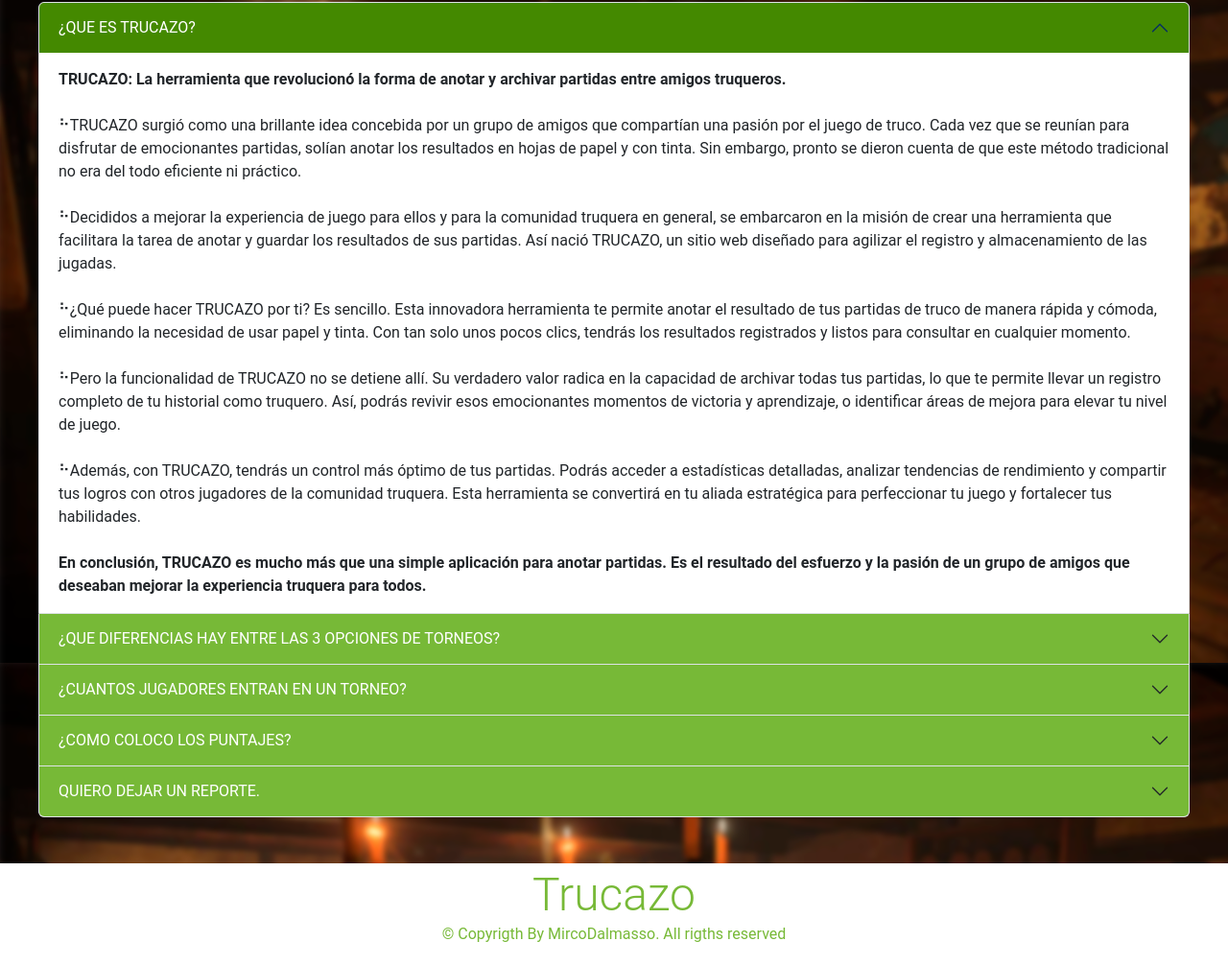
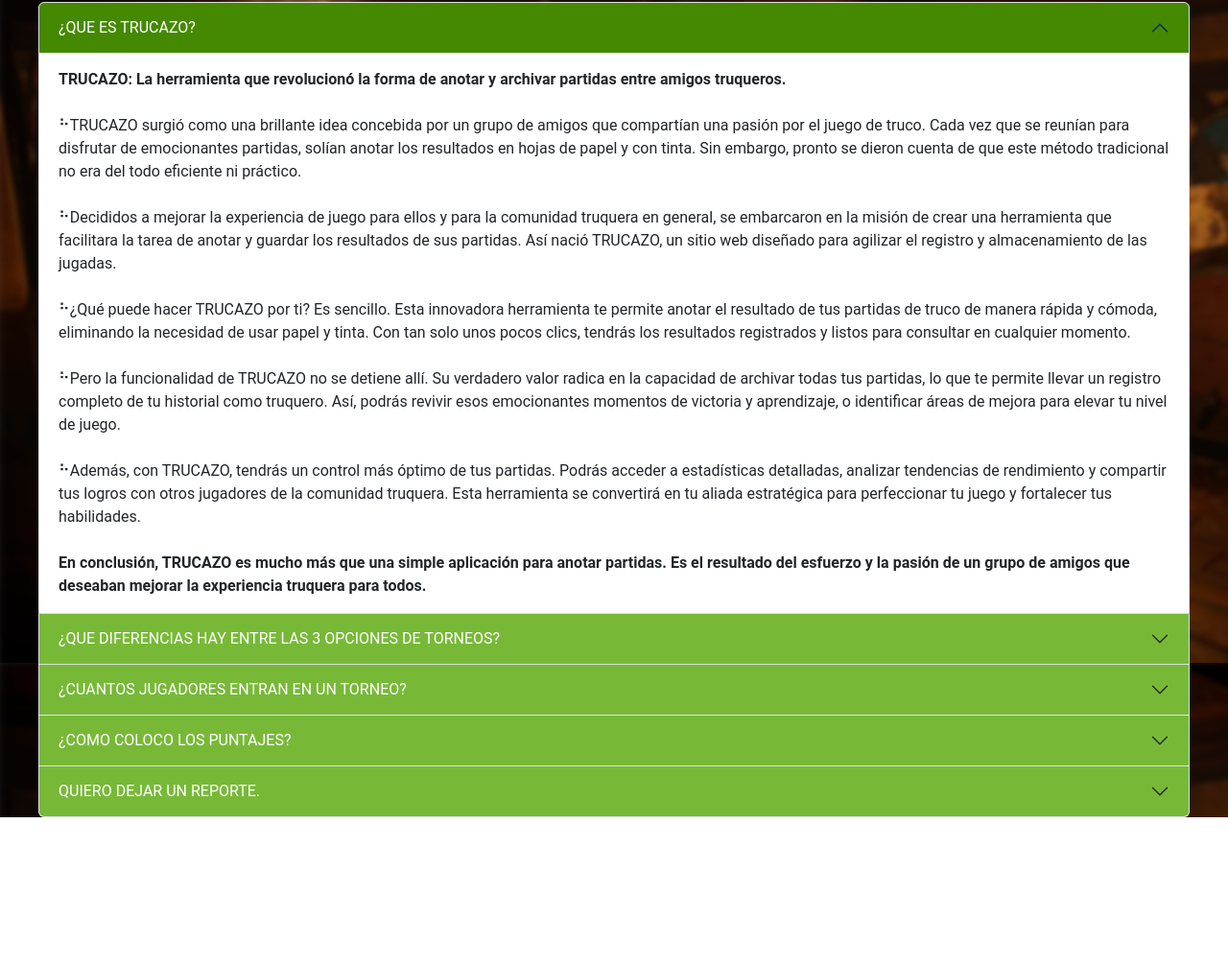
Before and after one commit to MircoDalmasso/PreEntrega3Dalmasso, a plain HTML site: page pages/help.html in a window 1280 px wide. Shown: the part 109-1115 px from the top of the page at 96% size. After the commit the page ends 961 px from the top, so only its background shows below. Drawn offline with nearby package versions, Linux system fonts and the light colour scheme.

Commit message:
Agregue contenido a help

```diff
--- a/pages/help.html
+++ b/pages/help.html
@@ -150,13 +150,6 @@
         </section>
     </main>
 
-    <footer class="bg-white py-1 mt-5">
-        <div class="container text-light text-center">
-            <p class="display-5 mb-0">
-                    Trucazo
-            </p>
-            <p>&copy; Copyrigth By MircoDalmasso. All rigths reserved</p>
-        </div>
-    </footer>
+
 </body>
 </html>
```
Lines whose indentation alone changed are shown as unchanged.
